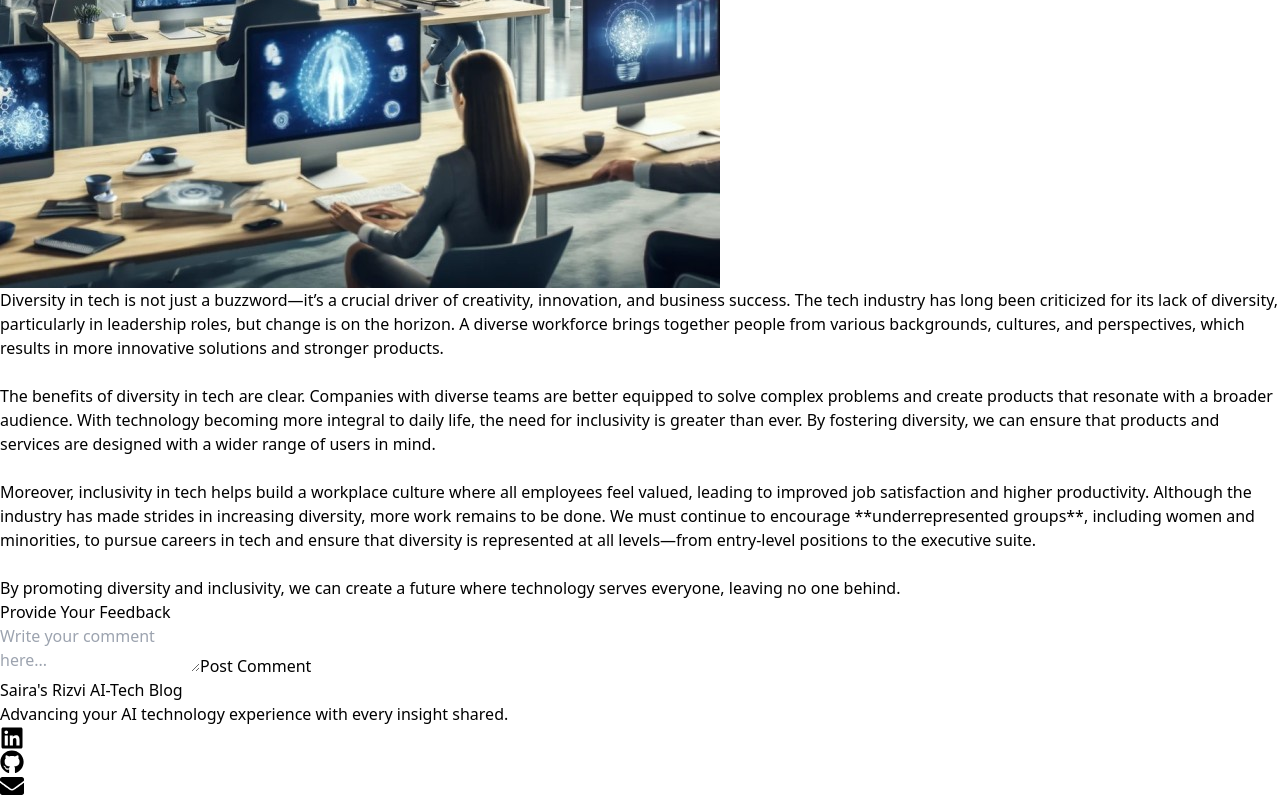
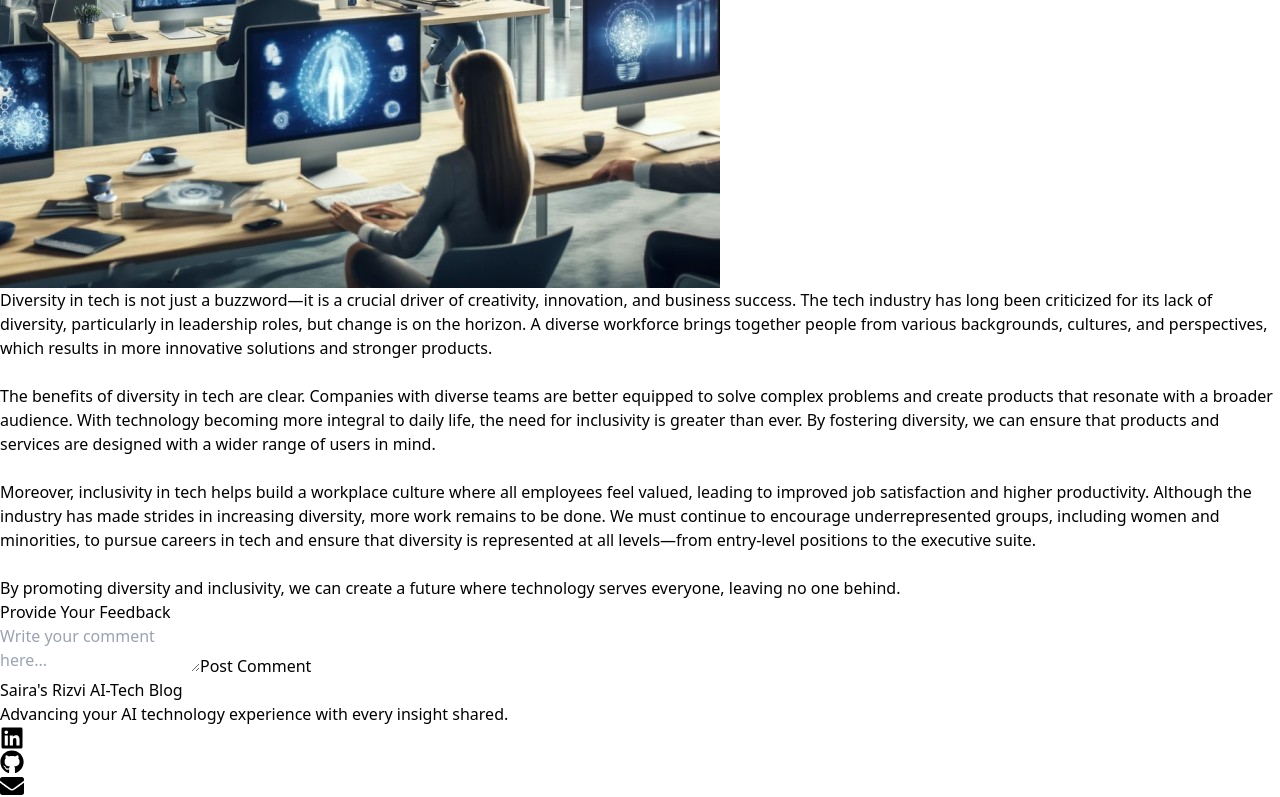
Before and after one commit to sairarizvi6/dynamic-blog, a Next.js app: page /posts/diversity-in-tech in a window 1280 px wide. Shown: the part 528-1325 px from the top of the page. Built offline with nearby package versions, Linux system fonts and the light colour scheme.

Commit message:
Update page.tsx

```diff
--- a/src/app/posts/[slug]/page.tsx
+++ b/src/app/posts/[slug]/page.tsx
@@ -1,7 +1,8 @@
 import Image from 'next/image';
 import Navbar from '@//components/Navbar';
-import Footer from '@/components/Footer';
-import CommentSection from '@/components/CommentsSection';
+import Footer from '@//components/Footer';
+import CommentSection from '@//components/CommentsSection';
+
 
 const posts = {
   'women-in-tech': {
@@ -10,51 +11,51 @@ const posts = {
     content: `
      Women have been instrumental in advancing the field of artificial intelligence (AI), breaking barriers and achieving significant milestones. From Ada Lovelace, who laid the foundation for modern computing with her visionary algorithm, to contemporary female leaders driving AI innovation, women have played a critical role in shaping the technological landscape. Their contributions continue to inspire future generations, demonstrating that AI is a domain where talent and expertise transcend gender. As innovators, researchers, and leaders, women are actively influencing the future of AI, fostering diversity, and ensuring that AI technologies are developed ethically, inclusively, and responsibly.
       <br /><br />
-      Amid challenges, women's presence in artificial intelligence (AI) is steadily growing, with significant contributions shaping the field's future. Women are advancing AI research, promoting ethical development, and driving impactful machine learning applications. Through leadership roles, they foster diverse teams, encourage collaboration, and create inclusive AI solutions that address global challenges. Their efforts are redefining the AI landscape, paving the way for a more innovative and equitable future.
+      Amid challenges, women of presence in artificial intelligence (AI) is steadily growing, with significant contributions shaping the field of future. Women are advancing AI research, promoting ethical development, and driving impactful machine learning applications. Through leadership roles, they foster diverse teams, encourage collaboration, and create inclusive AI solutions that address global challenges. Their efforts are redefining the AI landscape, paving the way for a more innovative and equitable future.
       <br /><br />
       Women in AI are not only making significant strides in software development but are also playing a pivotal role in shaping the future of technology. As more women ascend to leadership positions, they are driving innovation, advancing inclusivity, and ensuring that AI development reflects a broader spectrum of perspectives. Their contributions are essential in creating a more equitable and forward-thinking technological landscape.
       <br /><br />
       It is crucial to continue supporting women entering the AI and technology sectors through technical education, mentorship initiatives, and leadership opportunities. This support will unlock their full potential and help create a more inclusive and innovative industry. By empowering the next generation of women, we can ensure that they see the AI field as an accessible and dynamic career path, paving the way for a future that is shaped by diverse perspectives and voices.
-    `,
+    `
   },
   'diversity-in-tech': {
     title: 'Diversity in Tech-AI',
     image: '/diversity-in-tech.jpg',
     content: `
-      Diversity in tech is not just a buzzword—it’s a crucial driver of creativity, innovation, and business success. The tech industry has long been criticized for its lack of diversity, particularly in leadership roles, but change is on the horizon. A diverse workforce brings together people from various backgrounds, cultures, and perspectives, which results in more innovative solutions and stronger products.
+      Diversity in tech is not just a buzzword—it is a crucial driver of creativity, innovation, and business success. The tech industry has long been criticized for its lack of diversity, particularly in leadership roles, but change is on the horizon. A diverse workforce brings together people from various backgrounds, cultures, and perspectives, which results in more innovative solutions and stronger products.
       <br /><br />
       The benefits of diversity in tech are clear. Companies with diverse teams are better equipped to solve complex problems and create products that resonate with a broader audience. With technology becoming more integral to daily life, the need for inclusivity is greater than ever. By fostering diversity, we can ensure that products and services are designed with a wider range of users in mind.
       <br /><br />
-      Moreover, inclusivity in tech helps build a workplace culture where all employees feel valued, leading to improved job satisfaction and higher productivity. Although the industry has made strides in increasing diversity, more work remains to be done. We must continue to encourage **underrepresented groups**, including women and minorities, to pursue careers in tech and ensure that diversity is represented at all levels—from entry-level positions to the executive suite.
+      Moreover, inclusivity in tech helps build a workplace culture where all employees feel valued, leading to improved job satisfaction and higher productivity. Although the industry has made strides in increasing diversity, more work remains to be done. We must continue to encourage underrepresented groups, including women and minorities, to pursue careers in tech and ensure that diversity is represented at all levels—from entry-level positions to the executive suite.
       <br /><br />
       By promoting diversity and inclusivity, we can create a future where technology serves everyone, leaving no one behind.
-    `,
+    `
   },
   'women-in-ai': {
     title: 'Women in AI-Field',
     image: '/women-in-ai.jpg',
     content: `
-      Women are increasingly taking the lead in **artificial intelligence (AI)**, contributing groundbreaking research and solutions to some of the world’s most complex challenges. From AI ethics to machine learning and robotics, women are shaping the future of AI and creating technologies that will impact society for years to come.
+      Women are increasingly taking the lead in artificial intelligence (AI), contributing groundbreaking research and solutions to some of the world of most complex challenges. From AI ethics to machine learning and robotics, women are shaping the future of AI and creating technologies that will impact society for years to come.
       <br /><br />
-      Historically, women have been underrepresented in AI, but that’s rapidly changing. Leading AI researchers like **Fei-Fei Li**, who pioneered the **ImageNet** project, and **Timnit Gebru**, co-founder of **Black in AI**, have been at the forefront of advancing the field. These women have demonstrated that diversity is crucial for the development of ethical, inclusive, and innovative AI systems.
+      Historically, women have been underrepresented in AI, but that is rapidly changing. Leading AI researchers like Fei-Fei Li, who pioneered the ImageNet project, and Timnit Gebru, co-founder of Black in AI, have been at the forefront of advancing the field. These women have demonstrated that diversity is crucial for the development of ethical, inclusive, and innovative AI systems.
       <br /><br />
-      Women in AI are addressing some of the most pressing challenges, including **algorithmic bias**, **AI accountability**, and the **ethical implications** of machine learning. Their contributions are ensuring that AI technologies are developed in ways that benefit everyone, not just a select few. By bringing a diverse set of experiences and viewpoints to the table, they’re laying the foundation for more fair and equitable AI systems.
+      Women in AI are addressing some of the most pressing challenges, including algorithmic bias, AI accountability, and the ethical implications of machine learning. Their contributions are ensuring that AI technologies are developed in ways that benefit everyone, not just a select few. By bringing a diverse set of experiences and viewpoints to the table, they are laying the foundation for more fair and equitable AI systems.
       <br /><br />
-      As the field continues to evolve, it’s essential to support and promote more female voices in AI to inspire the next generation of women to enter this critical field and lead the way toward a more inclusive and innovative future.
-    `,
+      As the field continues to evolve, it is essential to support and promote more female voices in AI to inspire the next generation of women to enter this critical field and lead the way toward a more inclusive and innovative future.
+    `
   },
   'tech-for-good': {
     title: 'AI-Tech for Good',
     image: '/tech-for-good.jpg',
     content: `
-      Tech for Good refers to the use of technology to address global challenges and improve lives around the world. From healthcare innovations to environmental sustainability, tech companies and social enterprises are harnessing technology to create solutions for some of the world’s most pressing problems.
+      Tech for Good refers to the use of technology to address global challenges and improve lives around the world. From healthcare innovations to environmental sustainability, tech companies and social enterprises are harnessing technology to create solutions for some of the world of most pressing problems.
       <br /><br />
       Women are leading the charge in using technology for social good. Female entrepreneurs and technologists are developing tools and platforms to combat climate change, fight poverty, improve education, and provide access to healthcare in underserved communities. Through tech for good, they are making the world a better place and empowering others to do the same.
       <br /><br />
       The impact of these technologies is immeasurable. For instance, mobile health applications are transforming access to healthcare in rural areas, while AI-powered platforms are improving disaster response and predicting environmental changes. As more women enter the tech space, the potential for social impact continues to grow.
       <br /><br />
-      As we continue to innovate and use tech for good, it’s important to ensure that these technologies are accessible, ethical, and designed with inclusivity in mind. The future of tech for good is full of potential, and women are key to making it happen.
-    `,
+      As we continue to innovate and use tech for good, it is important to ensure that these technologies are accessible, ethical, and designed with inclusivity in mind. The future of tech for good is full of potential, and women are key to making it happen.
+    `
   },
   'female-founders-in-tech': {
     title: 'Female Founders in Tech-AI',
@@ -62,12 +63,12 @@ const posts = {
     content: `
       Women entrepreneurs are reshaping industries as tech startup founders. They are building innovative solutions, challenging the status quo, and creating opportunities for future generations of women in business and technology. From software development to e-commerce, women are founding successful startups that are making an impact globally.
       <br /><br />
-      **Female founders bring unique perspectives** to the table, often addressing problems that have been overlooked by traditional tech companies. They are revolutionizing industries by creating products that prioritize diversity, sustainability, and social good. Companies like **Bumble**, created by **Whitney Wolfe Herd**, and **Eventbrite**, founded by **Julia Hartz**, have become household names, all thanks to visionary female leadership.
+      Female founders bring unique perspectives to the table, often addressing problems that have been overlooked by traditional tech companies. They are revolutionizing industries by creating products that prioritize diversity, sustainability, and social good. Companies like Bumble, created by Whitney Wolfe Herd, and Eventbrite, founded by Julia Hartz, have become household names, all thanks to visionary female leadership.
       <br /><br />
-      The tech industry is a difficult space to navigate, but women are breaking barriers and building the companies of the future. With more women entering entrepreneurship, we’re witnessing the rise of more inclusive, ethical, and diverse tech ecosystems.
+      The tech industry is a difficult space to navigate, but women are breaking barriers and building the companies of the future. With more women entering entrepreneurship, we are witnessing the rise of more inclusive, ethical, and diverse tech ecosystems.
       <br /><br />
-      By supporting women entrepreneurs in tech, we can help foster an environment where innovation and inclusivity thrive. **Female founders** are not only changing the tech landscape but also paving the way for more women to succeed as entrepreneurs.
-    `,
+      By supporting women entrepreneurs in tech, we can help foster an environment where innovation and inclusivity thrive. Female founders are not only changing the tech landscape but also paving the way for more women to succeed as entrepreneurs.
+    `
   },
   'tech-trends-2024': {
     title: 'AI-Tech Trends 2024',
@@ -82,9 +83,11 @@ const posts = {
       Additionally, cybersecurity will continue to be a top priority in 2024. As more devices become connected through the Internet of Things (IoT), the risk of cyber-attacks grows. Companies will need to invest in robust cybersecurity measures to protect sensitive data and maintain consumer trust.
       <br /><br />
       In the world of consumer technology, we can expect to see more innovations in virtual reality (VR), augmented reality (AR), and wearable devices. These technologies will transform the way we interact with the digital world, from gaming to education and beyond.
-    `,
-  },
+    `
+  }
 };
+
+
 
 export default function PostPage({ params }: { params: { slug: string } }) {
   const post = posts[params.slug as keyof typeof posts];
```
